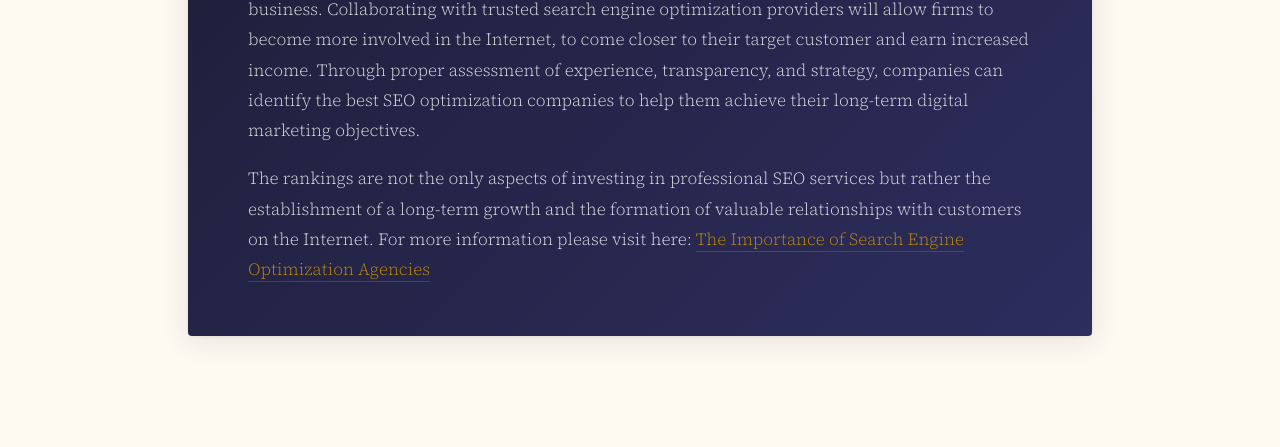
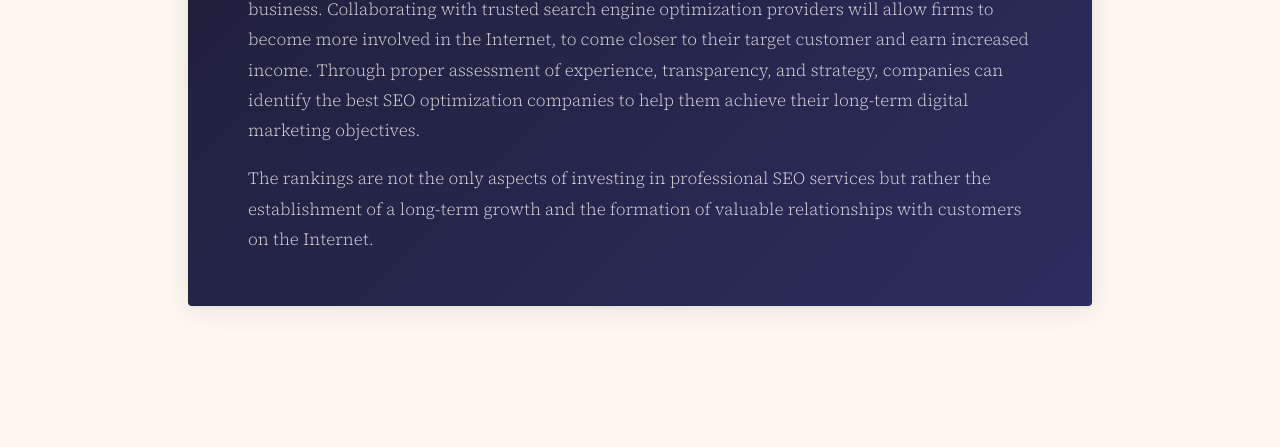
Before and after one commit to fuelonline24/fuelonline, a plain HTML site: page index.html in a window 1280 px wide. Shown: the part 4864-5311 px from the top of the page. Drawn offline with nearby package versions, Linux system fonts and the light colour scheme; a web font is replaced by a local one.

Commit message:
Update index.html

```diff
--- a/index.html
+++ b/index.html
@@ -534,7 +534,7 @@
 
       <p>In a more and more digitalized world, SEO has turned out to be a part of the success of the business. Collaborating with trusted search engine optimization providers will allow firms to become more involved in the Internet, to come closer to their target customer and earn increased income. Through proper assessment of experience, transparency, and strategy, companies can identify the best SEO optimization companies to help them achieve their long-term digital marketing objectives.</p>
 
-      <p>The rankings are not the only aspects of investing in professional SEO services but rather the establishment of a long-term growth and the formation of valuable relationships with customers on the Internet. For more information please visit here:  <a href="https://fuelonline67.netlify.app/" rel="dofollow" class="kw-link">The Importance of Search Engine Optimization Agencies</a> </p>
+      <p>The rankings are not the only aspects of investing in professional SEO services but rather the establishment of a long-term growth and the formation of valuable relationships with customers on the Internet. </p>
     </article>
 
   </main>
```
